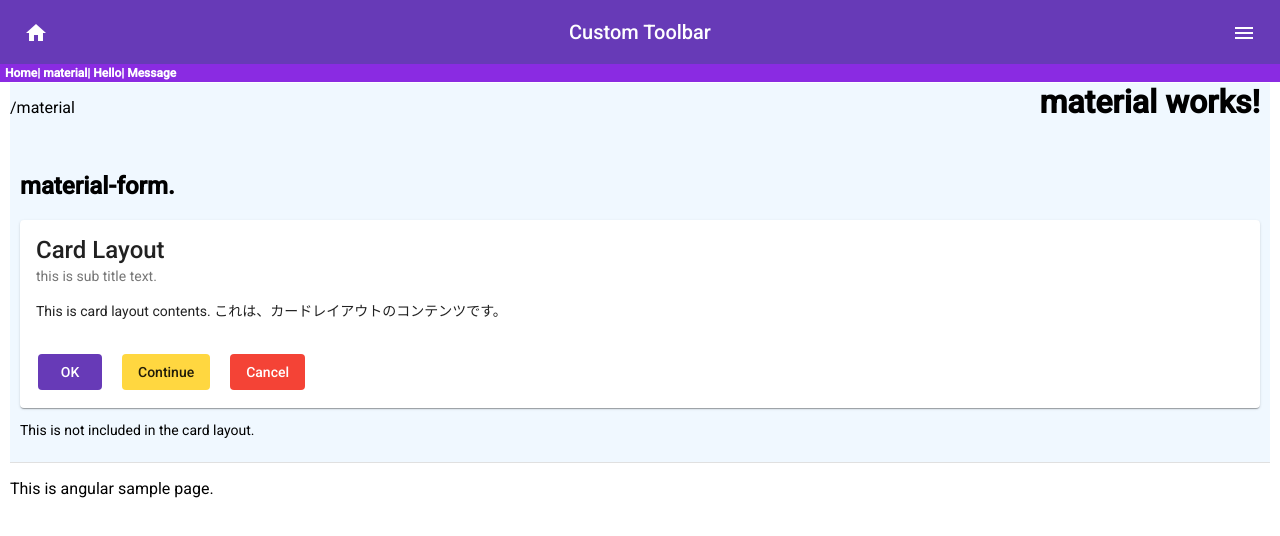
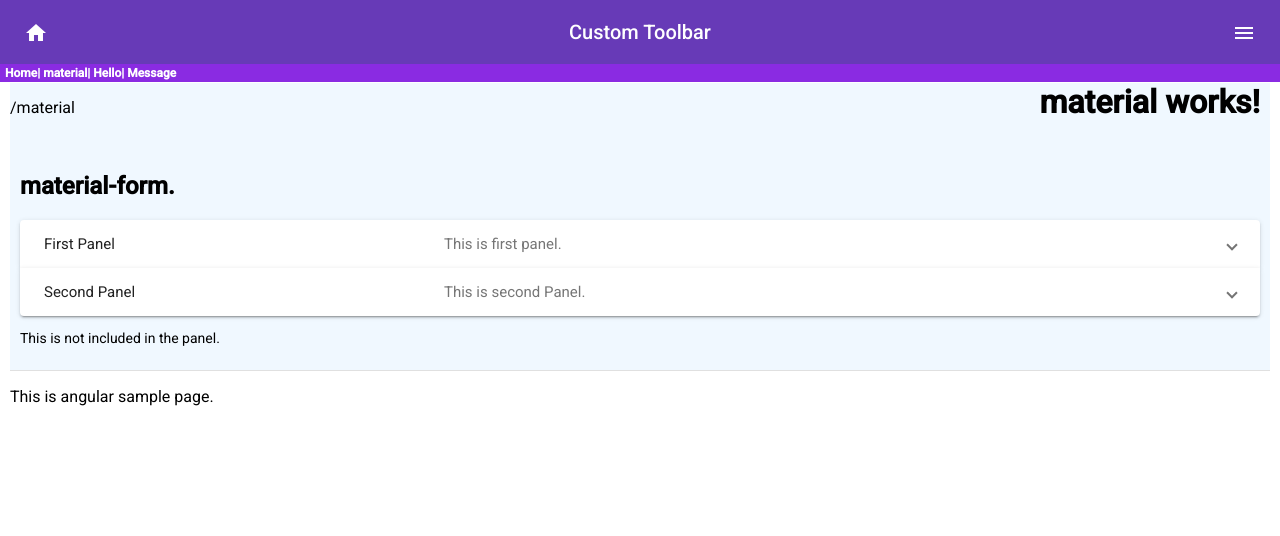
Before and after one commit to yuri-misonoo/angular-app, an Angular app: page /material in a window 1280 px wide. Shown: the top 536 px of the page. Built offline with nearby package versions, Linux system fonts and the light colour scheme.

Commit message:
アコーディオン

```diff
--- a/src/app/app.module.ts
+++ b/src/app/app.module.ts
@@ -24,6 +24,7 @@
 import { MatToolbarModule } from '@angular/material/toolbar';
 import { MatDividerModule } from '@angular/material/divider';
 import { MatCardModule } from '@angular/material/card';
+import { MatExpansionModule } from '@angular/material/expansion';
 
 const routes:Routes = [
   { path: 'material', component: MaterialComponent},
@@ -41,6 +42,7 @@
   ],
   imports: [
     BrowserModule,
+    MatExpansionModule,
     MatCardModule,
     MatToolbarModule,
     MatDividerModule,
--- a/src/app/material/material.component.html
+++ b/src/app/material/material.component.html
@@ -2,19 +2,29 @@
   <h1>material works!</h1>
   <div>
     <h2>material-form.</h2>
-    <mat-card>
-      <mat-card-title>Card Layout</mat-card-title>
-      <mat-card-subtitle>this is sub title text.</mat-card-subtitle>
-      <mat-card-content>
-        This is card layout contents.
-        これは、カードレイアウトのコンテンツです。
-      </mat-card-content>
-      <mat-card-actions>
-        <button mat-flat-button color="primary">OK</button>
-        <button mat-flat-button color="accent">Continue</button>
-        <button mat-flat-button color="warn">Cancel</button>
-      </mat-card-actions>
-    </mat-card>
-    <p class="message">This is not included in the card layout.</p>
+    <mat-accordion>
+      <mat-expansion-panel>
+        <mat-expansion-panel-header>
+          <mat-panel-title>First Panel</mat-panel-title>
+          <mat-panel-description>This is first panel.</mat-panel-description>
+        </mat-expansion-panel-header>
+        <div>
+          <h2>First Panel</h2>
+          <p>これは1つ目のパネルコンテンツです。</p>
+        </div>
+        <mat-action-row>
+          <button mat-button>click</button>
+        </mat-action-row>
+      </mat-expansion-panel>
+
+      <mat-expansion-panel>
+        <mat-expansion-panel-header>
+          <mat-panel-title>Second Panel</mat-panel-title>
+          <mat-panel-description>This is second Panel.</mat-panel-description>
+        </mat-expansion-panel-header>
+      </mat-expansion-panel>
+    </mat-accordion>
+
+    <p class="message">This is not included in the panel.</p>
   </div>
 </div>
```
